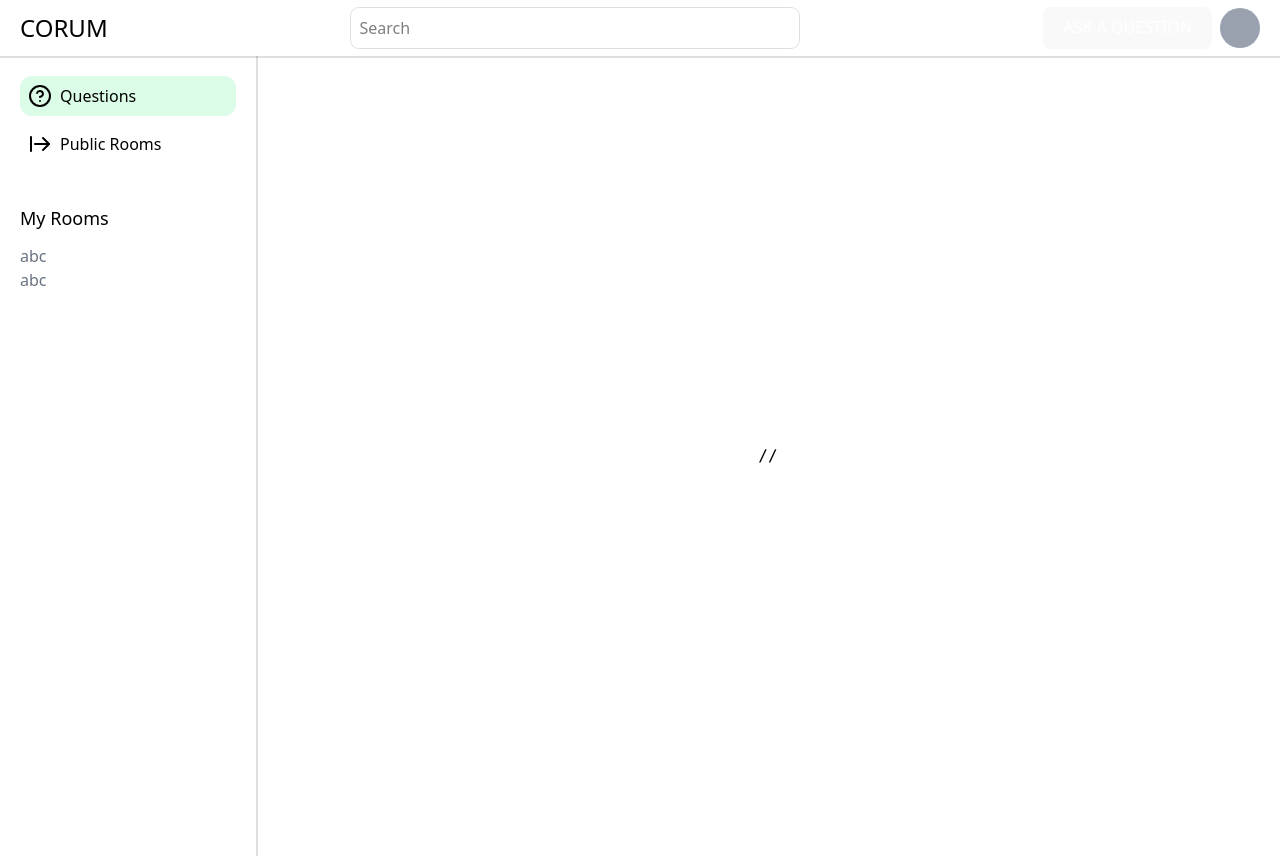
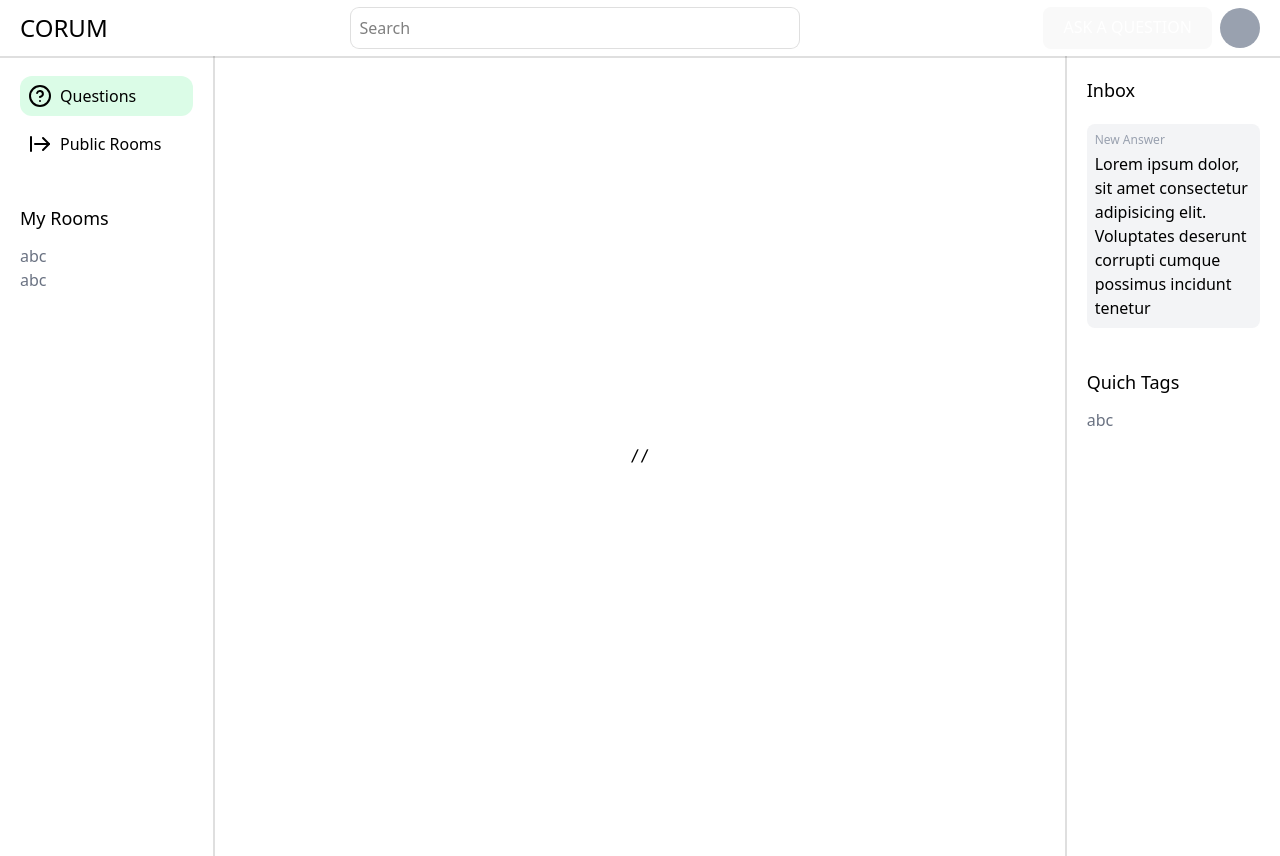
Before and after one commit to nearHaan/corum-frontend, a React (Vite) app: page /home in a window 1280 px wide. Built offline with nearby package versions, Linux system fonts and the light colour scheme.

Commit message:
ui update

```diff
--- a/src/pages/Home/Home.tsx
+++ b/src/pages/Home/Home.tsx
@@ -46,6 +46,24 @@ export default function HomePage() {
           </div>
         </div>
         <Outlet />
+        <div className="w-80 h-screen shadow-[-2px_0px_#00000020] flex flex-col">
+          <div className="p-5 w-full gap-y-2 flex flex-col">
+            <p className="text-lg mb-3">Inbox</p>
+            <div className="flex flex-col rounded-lg bg-gray-100 p-2">
+              <p className="text-gray-400 text-xs mb-1">New Answer</p>
+              <p>
+                Lorem ipsum dolor, sit amet consectetur adipisicing elit.
+                Voluptates deserunt corrupti cumque possimus incidunt tenetur
+              </p>
+            </div>
+          </div>
+          <div className="p-5">
+            <p className="text-lg mb-3">Quich Tags</p>
+            <div className="flex flex-col">
+              <p className="text-gray-500">abc</p>
+            </div>
+          </div>
+        </div>
       </main>
     </div>
   );
```
